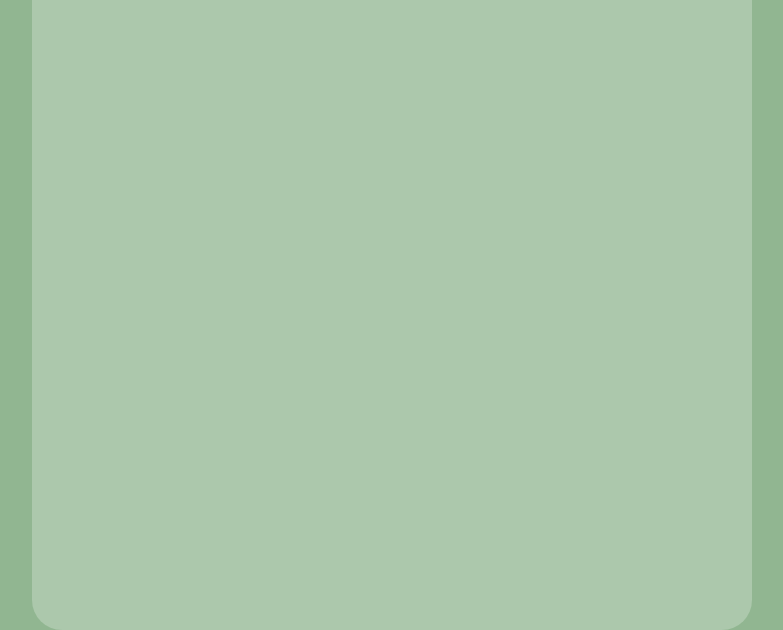
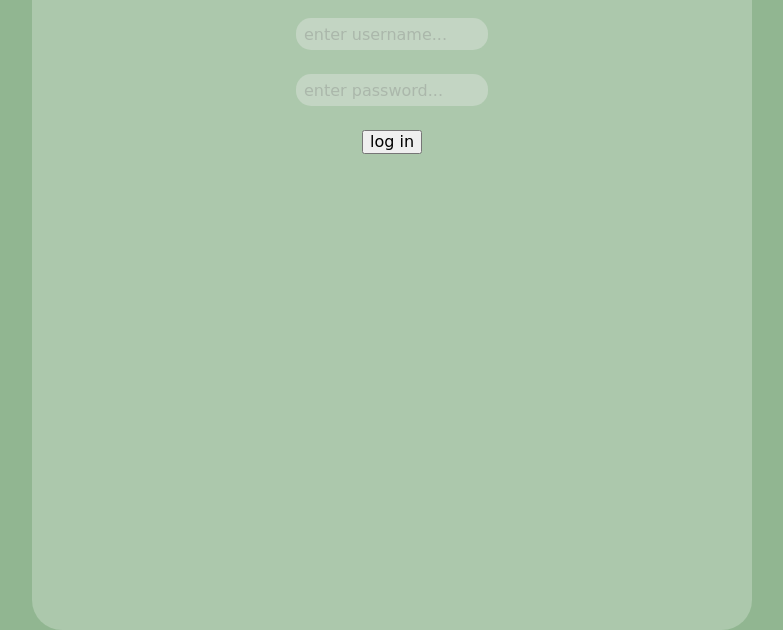
Before and after one commit to nickte4/leafer, a website: page public/sign-in.html in a window 1280 px wide. Shown: the part 330-960 px from the top of the page, without its empty margins (248-1031 px from the left). Drawn offline with Linux system fonts and the light colour scheme; a web font is replaced by a local one.

Commit message:
Add username/password fields, add submit (needs styling)

```diff
--- a/public/sign-in.html
+++ b/public/sign-in.html
@@ -4,6 +4,12 @@
     <meta charset="UTF-8" />
     <link rel="icon" type="image/svg+xml" href="./assets/vite.svg" />
     <meta name="viewport" content="width=device-width, initial-scale=1.0" />
+    <link rel="preconnect" href="https://fonts.googleapis.com" />
+    <link rel="preconnect" href="https://fonts.gstatic.com" crossorigin />
+    <link
+      href="https://fonts.googleapis.com/css2?family=Gabarito:wght@400;700&display=swap"
+      rel="stylesheet"
+    />
     <link rel="stylesheet" href="./styles/modern-normalize.css" />
     <link rel="stylesheet" href="./styles/style.css" />
     <link rel="stylesheet" href="./styles/components/sign-in.css" />
@@ -12,7 +18,21 @@
   </head>
   <body>
     <div class="sign-in container">
-      <div class="sign-in__box"></div>
+      <div class="sign-in__box">
+        <h1 class="sign-in__box_header">log in.</h1>
+        <form class="sign-in__box_form" id="sign-in__box_form">
+          <input
+            class="sign-in__box_username_field"
+            placeholder="enter username..."
+          />
+          <input
+            type="password"
+            class="sign-in__box_password_field"
+            placeholder="enter password..."
+          />
+          <input type="submit" class="sign-in__box_submit" value="log in" />
+        </form>
+      </div>
     </div>
     <script type="module" src="./src/main.js"></script>
   </body>
--- a/public/styles/components/sign-in.css
+++ b/public/styles/components/sign-in.css
@@ -15,6 +15,35 @@
   margin-top: 10rem;
   width: 30rem;
   height: 20rem;
+}
+
+/* "log in" header text */
+.sign-in__box_header {
+  color: var(--clr-text);
+  margin-top: 2rem;
+  font-size: var(--size-4xl);
+  text-align: center;
+}
+
+/* sign-in form */
+.sign-in__box_form {
+  margin-top: 2rem;
+  display: flex;
+  gap: 1.5rem;
+  flex-direction: column;
+  justify-content: center;
+  align-items: center;
+}
+
+/* both username and password input fields */
+.sign-in__box_username_field,
+.sign-in__box_password_field {
+  background-color: var(--clr-secondary);
+  border-radius: 15px;
+  height: 2rem;
+  width: 12rem;
+  border: none;
+  padding-left: 0.5rem;
 }
 
 /* xxs */
--- a/public/styles/style.css
+++ b/public/styles/style.css
@@ -2,7 +2,7 @@
   --clr-background: var(--light-background); /* insert background color */
 
   /* current mode */
-  --clr-text: var(--light-text);
+  --clr-text: var(--dark-text);
   --clr-primary: var(--light-primary);
   --clr-secondary: var(--light-secondary);
   --clr-accent: var(--light-accent);
@@ -49,7 +49,7 @@ html {
 }
 
 body {
-  font-family: "General Sans", sans-serif; /* from fontshare */
+  font-family: "Gabarito", cursive; /* from googlefonts */
   background: var(--clr-background);
 }
 
@@ -62,3 +62,11 @@ svg {
   max-width: 100%;
   user-select: none;
 }
+
+input::placeholder {
+  opacity: 0.3;
+}
+
+input:focus {
+  outline: 2px solid var(--clr-accent);
+}
```
